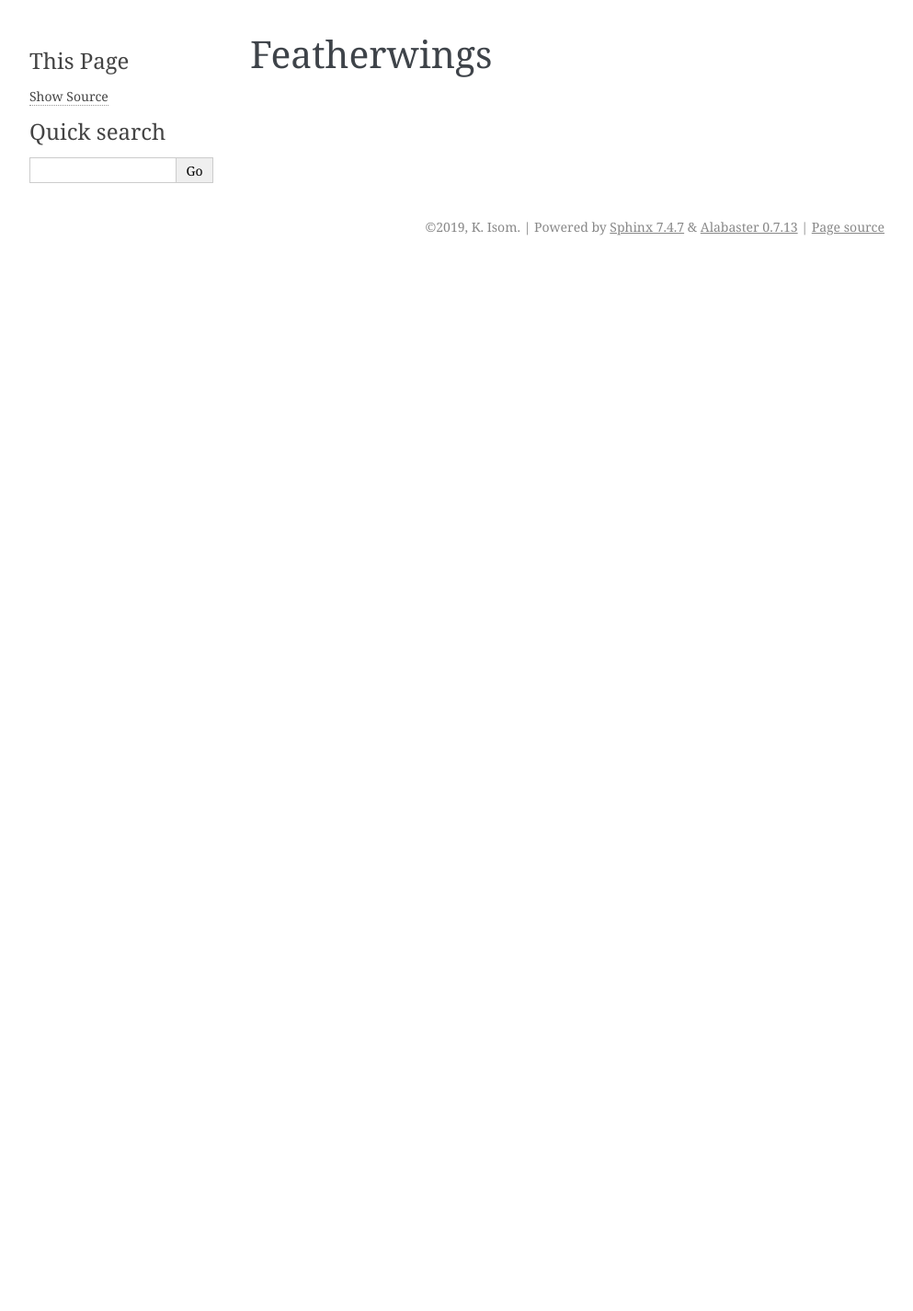
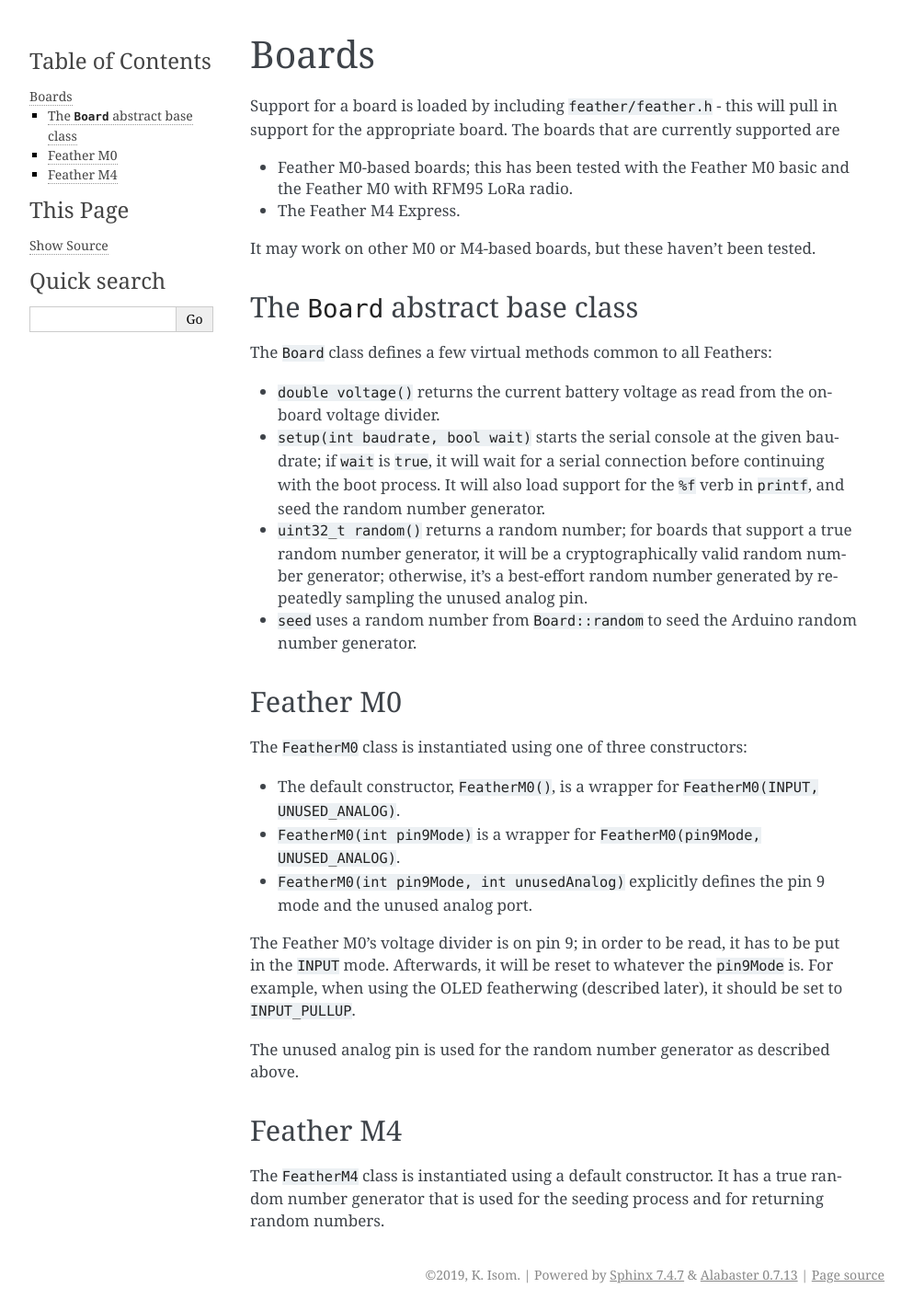
Before and after one commit to kisom/featherlib, a Sphinx documentation site: the page built from docs/boards.rst, in a window 1280 px wide. Shown: the whole page at 92% size, without its empty margins (148-1141 px from the left). Built offline with Sphinx 7.4.7, drawn with Linux system fonts in a browser that asks for light colours; before the commit the page ends 900 px from its top, so only the background shows below that.

Commit message:
Document the boards.

```diff
--- a/docs/boards.rst
+++ b/docs/boards.rst
@@ -1,2 +1,58 @@
-Featherwings
-============
+Boards
+======
+
+Support for a board is loaded by including ``feather/feather.h`` - this
+will pull in support for the appropriate board. The boards that are
+currently supported are
+
+* Feather M0-based boards; this has been tested with the Feather M0 basic
+  and the Feather M0 with RFM95 LoRa radio.
+* The Feather M4 Express.
+
+It may work on other M0 or M4-based boards, but these haven't been tested.
+
+
+The ``Board`` abstract base class
+---------------------------------
+
+The ``Board`` class defines a few virtual methods common to all Feathers:
+
+* ``double voltage()`` returns the current battery voltage as read from
+  the onboard voltage divider.
+* ``setup(int baudrate, bool wait)`` starts the serial console at the given
+  baudrate; if ``wait`` is ``true``, it will wait for a serial connection
+  before continuing with the boot process. It will also load support for the
+  ``%f`` verb in ``printf``, and seed the random number generator.
+* ``uint32_t random()`` returns a random number; for boards that support a
+  true random number generator, it will be a cryptographically valid random
+  number generator; otherwise, it's a best-effort random number generated by
+  repeatedly sampling the unused analog pin.
+* ``seed`` uses a random number from ``Board::random`` to seed the Arduino
+  random number generator.
+
+
+Feather M0
+----------
+
+The ``FeatherM0`` class is instantiated using one of three constructors:
+
++ The default constructor, ``FeatherM0()``, is a wrapper for
+  ``FeatherM0(INPUT, UNUSED_ANALOG)``.
++ ``FeatherM0(int pin9Mode)`` is a wrapper for ``FeatherM0(pin9Mode, UNUSED_ANALOG)``.
++ ``FeatherM0(int pin9Mode, int unusedAnalog)`` explicitly defines the pin 9 mode
+  and the unused analog port.
+
+The Feather M0's voltage divider is on pin 9; in order to be read, it has to be
+put in the ``INPUT`` mode. Afterwards, it will be reset to whatever the ``pin9Mode``
+is. For example, when using the OLED featherwing (described later), it should be
+set to ``INPUT_PULLUP``.
+
+The unused analog pin is used for the random number generator as described above.
+
+
+Feather M4
+----------
+
+The ``FeatherM4`` class is instantiated using a default constructor. It has a
+true random number generator that is used for the seeding process and for
+returning random numbers.
--- a/docs/organisation.rst
+++ b/docs/organisation.rst
@@ -1,2 +1,8 @@
 Organisation
 ============
+
+The code is roughly organised into three pieces:
+
+* boards, which are the computing base (e.g. the Feather M0),
+* featherwings and peripherals, and
+* everything else - scheduling, etc.
```
